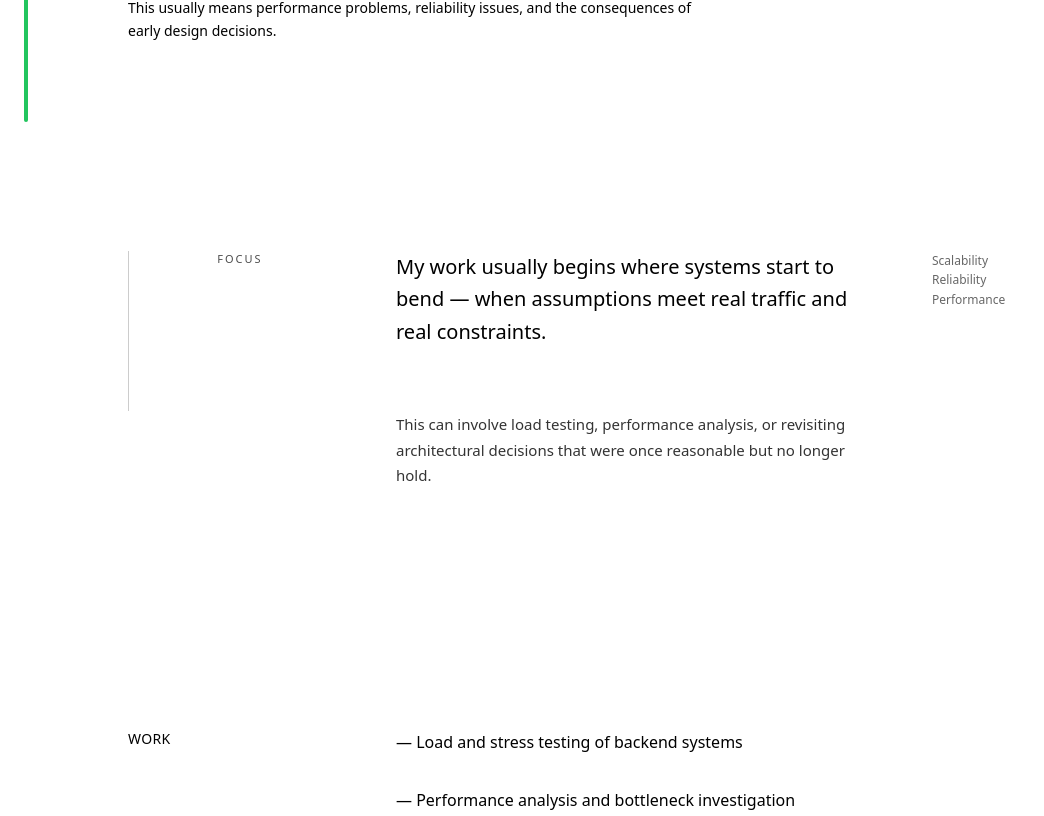
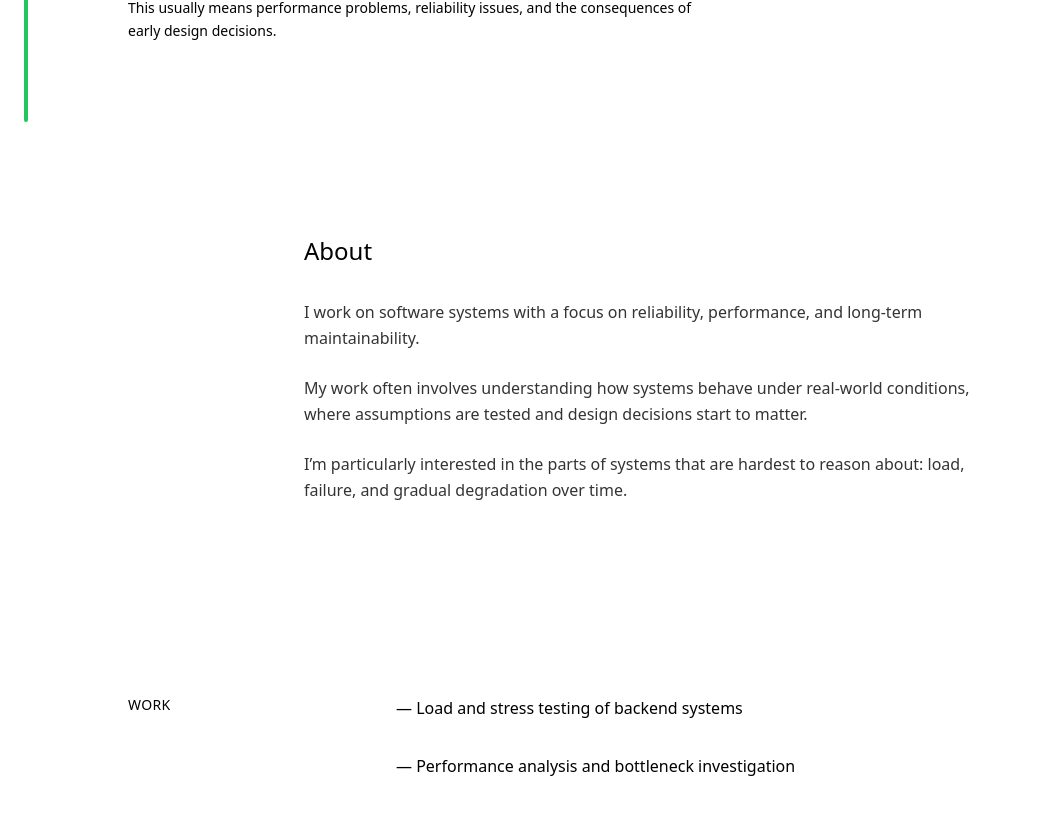
Before and after one commit to mahmudyusifli/personal-website, a Next.js app in the folder apps/frontend/: page / in a window 1280 px wide. Shown: the part 678-1494 px from the top of the page, without its empty margins (0-1044 px from the left). Built offline with nearby package versions, Linux system fonts and the light colour scheme.

Commit message:
about page

```diff
--- a/apps/frontend/app/page.tsx
+++ b/apps/frontend/app/page.tsx
@@ -1,6 +1,6 @@
 import ContentLayout from "@/components/ui/ContentLayout";
 import Intro from "@/components/sections/Intro";
-import WhatIDo from "@/components/sections/WhatIDo";
+import About from "@/components/sections/About";
 import Work from "@/components/sections/Work";
 import Thinking from "@/components/sections/Thinking";
 import Contact from "@/components/sections/Contact";
@@ -9,7 +9,7 @@ export default function Home() {
   return (
     <ContentLayout>
       <Intro />
-      <WhatIDo />
+      <About />
       <Work />
       <Thinking />
       <Contact />
--- a/apps/frontend/components/sections/About.tsx
+++ b/apps/frontend/components/sections/About.tsx
@@ -2,30 +2,25 @@
 
 export default function About() {
   return (
-    <section
-      id="about"
-      className="bg-white text-black px-12 md:px-32 pt-24 pb-32"
-    >
-      <div className="grid grid-cols-12 gap-12">
-        {/* left anchor */}
-        <div className="col-span-12 md:col-span-3 text-sm uppercase tracking-wide">
-          About
-        </div>
+    <section id="about" className="px-6 md:px-12 max-w-3xl mx-auto py-24">
+      <h2 className="text-2xl font-normal mb-8">About</h2>
 
-        {/* main content */}
-        <div className="col-span-12 md:col-span-7 space-y-12">
-          <p className="text-xl leading-relaxed max-w-3xl">
-            I work close to the core of software systems, where performance,
-            reliability, and long-term maintainability matter more than
-            surface-level features.
-          </p>
+      <div className="space-y-6 text-base leading-relaxed text-black/80">
+        <p>
+          I work on software systems with a focus on reliability, performance,
+          and long-term maintainability.
+        </p>
 
-          <p className="text-sm leading-relaxed max-w-2xl">
-            This often means operating in areas where assumptions break down:
-            increased load, unexpected usage patterns, or systems that have
-            grown beyond their original design.
-          </p>
-        </div>
+        <p>
+          My work often involves understanding how systems behave under
+          real-world conditions, where assumptions are tested and design
+          decisions start to matter.
+        </p>
+
+        <p>
+          I’m particularly interested in the parts of systems that are hardest
+          to reason about: load, failure, and gradual degradation over time.
+        </p>
       </div>
     </section>
   );
```
